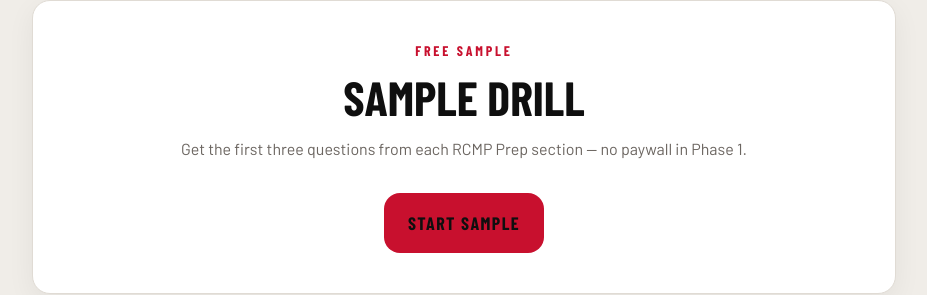
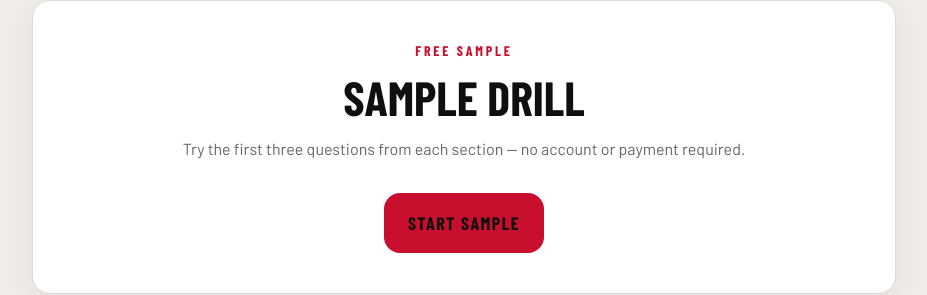
Before and after one commit to senowensops/rcmp-prep, a Next.js app: page /sample in a window 1280 px wide. Shown: the part 64-359 px from the top of the page, without its empty margins (176-1103 px from the left). Built offline with nearby package versions, Linux system fonts and the light colour scheme; a web font is replaced by a local one.

Commit message:
fix: disable paywall on sample route, update sample page copy

```diff
--- a/app/sample/page.tsx
+++ b/app/sample/page.tsx
@@ -6,7 +6,7 @@
       <div className="surface-card p-10">
         <div className="font-head text-sm font-bold uppercase tracking-[0.2em] text-[var(--red)]">Free Sample</div>
         <h1 className="mt-3 font-head text-5xl font-extrabold uppercase">Sample drill</h1>
-        <p className="mx-auto mt-4 max-w-2xl text-[var(--muted)]">Get the first three questions from each RCMP Prep section — no paywall in Phase 1.</p>
+        <p className="mx-auto mt-4 max-w-2xl text-[var(--muted)]">Try the first three questions from each section — no account or payment required.</p>
         <Link href="/test/sample" className="mt-8 inline-flex rounded-2xl bg-[var(--red)] px-6 py-4 font-head text-lg font-bold uppercase tracking-[0.08em] text-white">Start sample</Link>
       </div>
     </main>
--- a/app/test/[testId]/page.tsx
+++ b/app/test/[testId]/page.tsx
@@ -97,10 +97,10 @@
   const Renderer = currentSection.type === "memory" ? null : renderers[currentSection.type as keyof typeof renderers];
 
   useEffect(() => {
-    if (globalQuestionIndex >= 3 && !isPaid) {
+    if (testId !== 'sample' && globalQuestionIndex >= 3 && !isPaid) {
       setShowPaywall(true);
     }
-  }, [globalQuestionIndex, isPaid]);
+  }, [globalQuestionIndex, isPaid, testId]);
 
   if (!hydrated) return null;
 
```
